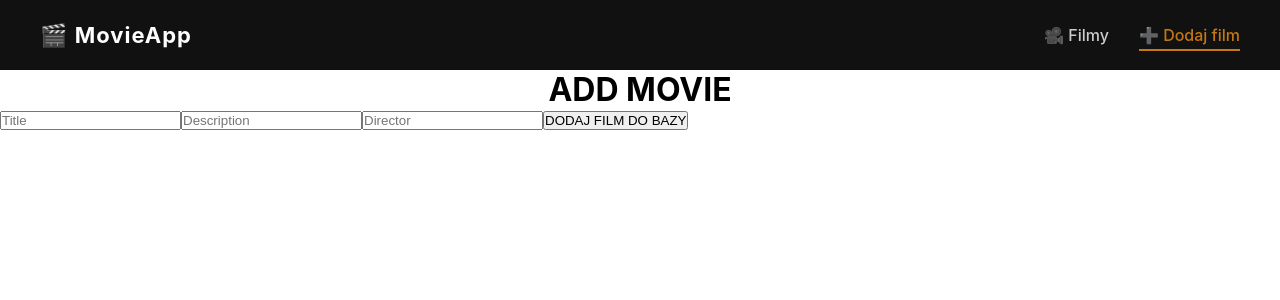
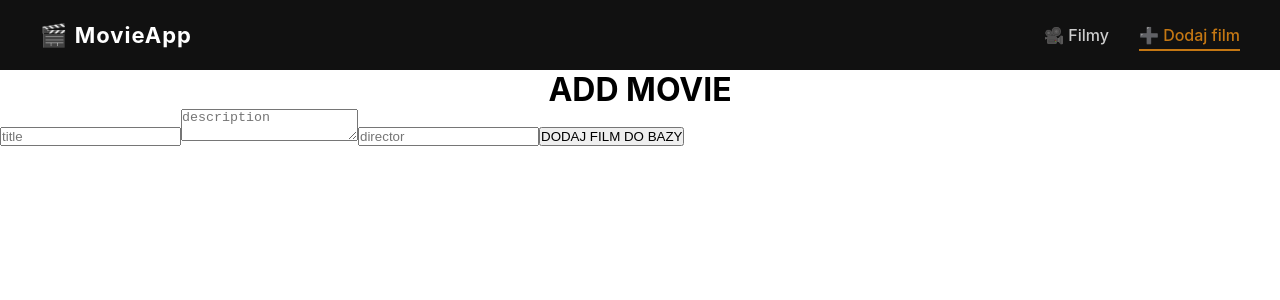
Before and after one commit to MateuszG333/Filmweb, a React (Create React App) app: page /add in a window 1280 px wide. Shown: the top 300 px of the page. Built offline with nearby package versions, Linux system fonts and the light colour scheme.

Commit message:
dodawanie filmów

```diff
--- a/src/Pages/movieForm/movieForm.js
+++ b/src/Pages/movieForm/movieForm.js
@@ -5,20 +5,42 @@ export function MovieForm() {
     title: "",
     description: "",
     director: "",
-    year: "",
   });
 
   const handleSubmit = async (event) => {
     event.preventDefault();
 
     console.log(formData);
+
+    try {
+      const result = await fetch("http://localhost:3005/api/movies", {
+        method: "POST",
+        headers: {
+          "Content-Type": "application/json",
+        },
+        body: JSON.stringify(formData),
+      });
+
+      if (result.status !== 201) {
+        console.error("wrong status");
+        return;
+      }
+
+      const newMovie = await result.json();
+      console.log(newMovie);
+      alert("film dodany");
+    } catch (e) {
+      console.error(e.message);
+      alert("Coś poszło nie tak 😢");
+    }
   };
+
   const handleChange = (event) => {
-        const {name, value} = event.target;
+    const { name, value } = event.target;
 
-        setFormData(prev => ({
+    setFormData((prev) => ({
       ...prev,
-            [name]: value
+      [name]: value,
     }));
   };
 
@@ -26,13 +48,28 @@ export function MovieForm() {
     <>
       <h1>ADD MOVIE</h1>
 
-      <form>
-        <input type="text" placeholder="Title" name="title" onChange={handleChange}/>
-        <input type="text" placeholder="Description" name="description" onChange={handleChange}/>
-        <input type="text" placeholder="Director"  name="director" onChange={handleChange}/>
+      <form onSubmit={handleSubmit}>
+        <input
+          placeholder="title"
+          type="text"
+          name="title"
+          onChange={handleChange}
+        ></input>
+        <textarea
+          placeholder="description"
+          name="description"
+          onChange={handleChange}
+        ></textarea>
+        <input
+          placeholder="director"
+          type="text"
+          name="director"
+          onChange={handleChange}
+        ></input>
         <button type="submit">DODAJ FILM DO BAZY</button>
       </form>
     </>
   );
 }
+
 export default MovieForm;
```
Lines whose indentation alone changed are shown as unchanged.
